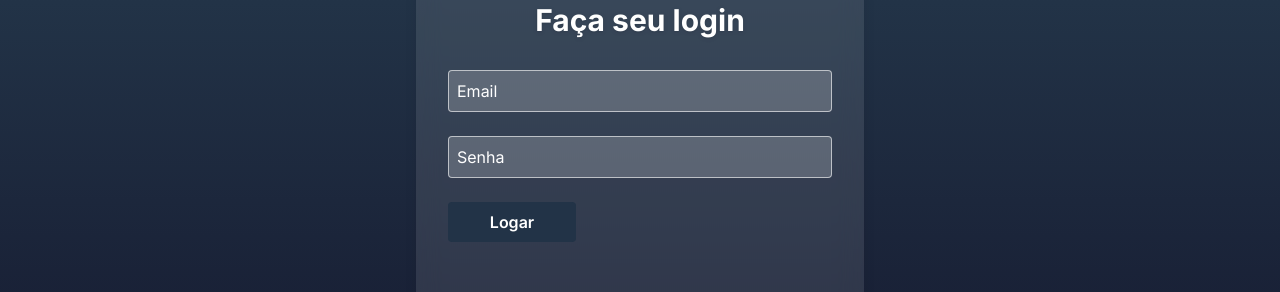
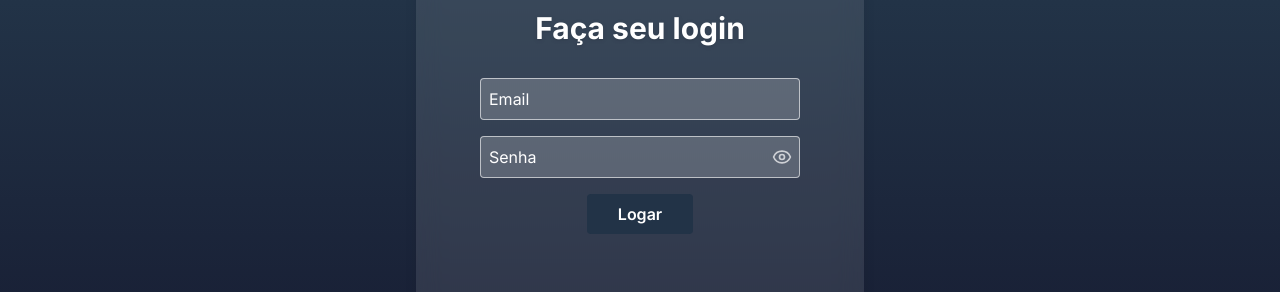
Before and after one commit to Davi062/LS-FINANCER, a Next.js app: page /login in a window 1280 px wide. Shown: the part 358-650 px from the top of the page. Built offline with nearby package versions, Linux system fonts and the light colour scheme.

Commit message:
anotções da LinkFinancer

```diff
--- a/app/admin/page.tsx
+++ b/app/admin/page.tsx
@@ -2,7 +2,6 @@
 
 import { useState } from 'react';
 import { Card, CardContent, CardHeader, CardTitle } from "@/components/ui/card";
-import { Button } from "@/components/ui/button";
 import {
   Dialog,
   DialogContent,
@@ -21,7 +20,9 @@ import {
   Legend,
   ResponsiveContainer,
 } from 'recharts';
-import { Separator } from '@radix-ui/react-separator';
+import {
+  ChartNoAxesCombined,
+} from 'lucide-react';
 
 // Mock data for the chart
 const monthlyData = [
@@ -131,12 +132,12 @@ export default function AdminPage() {
 
   return (
 
-    <div className="p-6 space-y-6 bg-red-5 w-full">
-      <h1 className="text-3xl font-bold"></h1>
+    <div className="lg:w-full w-full ">
+      <h1 className="text-3xl font-bold mb-4">Dashboard</h1>
 
       {/* Income/Expense Cards */}
-      <div className="grid gap-4 md:grid-cols-2 lg:grid-cols-4">
-        <Card>
+      <div className="grid gap-4 md:grid-cols-2 lg:grid-cols-4 mb-3">
+        <Card className="shadow-lg hover:shadow-xl transition-colors duration-7000 ">
           <CardHeader className="flex flex-row items-center justify-between space-y-0 pb-2">
             <CardTitle className="text-sm font-medium">Ganhos Totais</CardTitle>
             <span className="h-4 w-4 text-muted-foreground">💰</span>
@@ -146,7 +147,7 @@ export default function AdminPage() {
             <p className="text-xs text-muted-foreground">+20.1% em relação ao mês passado</p>
           </CardContent>
         </Card>
-        <Card>
+        <Card className="shadow-lg hover:shadow-xl transition-colors duration-7000 ">
           <CardHeader className="flex flex-row items-center justify-between space-y-0 pb-2">
             <CardTitle className="text-sm font-medium">Gastos Totais</CardTitle>
             <span className="h-4 w-4 text-muted-foreground">💸</span>
@@ -159,9 +160,10 @@ export default function AdminPage() {
       </div>
 
       {/* Chart and Clients */}
-      <div className="grid gap-4 md:grid-cols-2 lg:grid-cols-3">
+      <div className="grid gap-4 md:grid-cols-2 lg:grid-cols-3 ">
         <Card className="md:col-span-2">
-          <CardHeader>
+          <CardHeader className="flex flex-row-reverse items-center justify-between ">
+          <ChartNoAxesCombined className="w-5 h-5 text-muted-foreground" />
             <CardTitle>Desempenho Mensal</CardTitle>
           </CardHeader>
           <CardContent className="h-80">
--- a/app/globals.css
+++ b/app/globals.css
@@ -52,37 +52,37 @@
   --chart-3: 99 102 241; /* Índigo para outras séries */
   --chart-4: 245 158 11; /* Amarelo para outras séries */
   --chart-5: 236 72 153; /* Rosa para outras séries */
-  --background: oklch(1 0 0);
-  --foreground: oklch(0.145 0 0);
-  --card: oklch(1 0 0);
-  --card-foreground: oklch(0.145 0 0);
-  --popover: oklch(1 0 0);
-  --popover-foreground: oklch(0.145 0 0);
-  --primary: oklch(0.205 0 0);
-  --primary-foreground: oklch(0.985 0 0);
-  --secondary: oklch(0.97 0 0);
-  --secondary-foreground: oklch(0.205 0 0);
-  --muted: oklch(0.97 0 0);
-  --muted-foreground: oklch(0.556 0 0);
-  --accent: oklch(0.97 0 0);
-  --accent-foreground: oklch(0.205 0 0);
-  --destructive: oklch(0.577 0.245 27.325);
-  --border: oklch(0.922 0 0);
-  --input: oklch(0.922 0 0);
-  --ring: oklch(0.708 0 0);
-  --chart-1: oklch(0.646 0.222 41.116);
-  --chart-2: oklch(0.6 0.118 184.704);
-  --chart-3: oklch(0.398 0.07 227.392);
-  --chart-4: oklch(0.828 0.189 84.429);
-  --chart-5: oklch(0.769 0.188 70.08);
-  --sidebar: oklch(0.985 0 0);
-  --sidebar-foreground: oklch(0.145 0 0);
-  --sidebar-primary: oklch(0.205 0 0);
-  --sidebar-primary-foreground: oklch(0.985 0 0);
-  --sidebar-accent: oklch(0.97 0 0);
-  --sidebar-accent-foreground: oklch(0.205 0 0);
-  --sidebar-border: oklch(0.922 0 0);
-  --sidebar-ring: oklch(0.708 0 0);
+  --background: #101b27;
+  --foreground: #F8FAFC;
+  --card: #101b27;
+  --card-foreground: #F8FAFC;
+  --popover: #101b27;
+  --popover-foreground: #F8FAFC;
+  --primary: #101b27;
+  --primary-foreground: #F8FAFC;
+  --secondary: #334155;
+  --secondary-foreground: #F8FAFC;
+  --muted: #334155;
+  --muted-foreground: #94A3B8;
+  --accent: #334155;
+  --accent-foreground: #F8FAFC;
+  --destructive: #EF4444;
+  --border: #334155;
+  --input: #334155;
+  --ring: #64748B;
+  --chart-1: #10B981;
+  --chart-2: #3B82F6;
+  --chart-3: #8B5CF6;
+  --chart-4: #F59E0B;
+  --chart-5: #EC4899;
+  --sidebar: #101b27;
+  --sidebar-foreground: #F8FAFC;
+  --sidebar-primary: #3B82F6;
+  --sidebar-primary-foreground: #F8FAFC;
+  --sidebar-accent: #334155;
+  --sidebar-accent-foreground: #F8FAFC;
+  --sidebar-border: #334155;
+  --sidebar-ring: #64748B;
 }
 
 .dark {
--- a/app/login/page.tsx
+++ b/app/login/page.tsx
@@ -4,70 +4,58 @@ import { useState } from "react";
 import { motion, AnimatePresence } from "framer-motion";
 import { useRouter } from "next/navigation";
 import { useAuth } from "@/contexts/auth-context";
+import { Eye, EyeOff } from "lucide-react";
 
-type User = {
-  id: string;
-  name: string;
-  email: string;
-  role: 'admin' | 'client';
-};
-
-export default function LoginPage() {
+export default function Page() {
   const [flipped, setFlipped] = useState(false);
+  const [loggedIn, setLoggedIn] = useState(false);
   const [isLoading, setIsLoading] = useState(false);
   const [email, setEmail] = useState("");
   const [senha, setSenha] = useState("");
-  const [error, setError] = useState("");
+  const [showPassword, setShowPassword] = useState(false);
+
+  const router = useRouter();
   const { login } = useAuth();
-  const router = useRouter();
 
-  async function handleSubmit(e: React.FormEvent) {
+  function handleClick(e: React.FormEvent) {
     e.preventDefault();
-    if (flipped) return;
+    if (flipped || isLoading) return;
 
     setIsLoading(true);
-    setError("");
 
-    try {
-      // Validação das credenciais
+    // Verificação de credenciais hardcoded (substitua por uma chamada à API real)
+    let userData = null;
+
     if (email === 'admin@admin.com' && senha === '123456') {
-        const adminUser: User = {
+      userData = {
         id: '1',
         name: 'Administrador',
         email: 'admin@admin.com',
-          role: 'admin'
+        role: 'admin' as const,
+        avatar: '/avatars/admin.jpg'
       };
-
-        login(adminUser);
-        setFlipped(true);
-
-        setTimeout(() => {
-          router.push('/admin');
-        }, 1000);
-
-      } else if (email === 'client@gmail.com' && senha === '123456') {
-        const clientUser: User = {
+    } else if (email === 'cliente@gmail.com' && senha === '123456') {
+      userData = {
         id: '2',
         name: 'Cliente',
-          email: 'client@gmail.com',
-          role: 'client'
+        email: 'cliente@exemplo.com',
+        role: 'client' as const,
+        avatar: '/avatars/client.jpg'
       };
-
-        login(clientUser);
-        setFlipped(true);
-
-        setTimeout(() => {
-          router.push('/client');
-        }, 1000);
-
-      } else {
-        throw new Error('Credenciais inválidas');
     }
 
-    } catch (err) {
-      setError("Credenciais inválidas. Tente novamente.");
-      console.error("Erro no login:", err);
-    } finally {
+    if (userData) {
+      login(userData);
+      setFlipped(true);
+      setLoggedIn(true);
+
+      // Redireciona após a animação
+      setTimeout(() => {
+        const redirectPath = userData.role === 'admin' ? '/admin' : '/client';
+        router.push(redirectPath);
+      }, 1500);
+    } else {
+      alert('Credenciais inválidas!');
       setIsLoading(false);
     }
   }
@@ -103,7 +91,7 @@ export default function LoginPage() {
               Faça seu login
             </h1>
 
-            <form className="w-full space-y-6" onSubmit={handleSubmit}>
+            <form onSubmit={handleClick} className="flex flex-col gap-4 w-5/6">
               <input
                 type="text"
                 placeholder="Email"
@@ -111,18 +99,29 @@ export default function LoginPage() {
                 onChange={(e) => setEmail(e.target.value)}
                 className="w-full p-2 border border-white/60 bg-white/20 text-white placeholder-white rounded"
               />
+              <div className="relative">
                 <input
-                type="password"
+                  type={showPassword ? "text" : "password"}
                   placeholder="Senha"
                   value={senha}
                   onChange={(e) => setSenha(e.target.value)}
-                className="w-full p-2 border border-white/60 bg-white/20 text-white placeholder-white rounded"
+                  className="w-full p-2 pr-10 border border-white/60 bg-white/20 text-white placeholder-white rounded"
                 />
+                <button
+                  type="button"
+                  onClick={() => setShowPassword(!showPassword)}
+                  className="absolute right-2 top-1/2 transform -translate-y-1/2 text-white/70 hover:text-white transition-colors"
+                  tabIndex={-1}
+                >
+                  {showPassword ? <EyeOff size={20} /> : <Eye size={20} />}
+                </button>
+              </div>
               <button
                 type="submit"
                 className="w-2/6 max-w-xs mx-auto bg-[#223347] hover:bg-[#3c5674] text-white font-semibold rounded p-2 transition-transform duration-200 ease-in-out active:scale-90"
+                disabled={!email || !senha}
               >
-                Logar
+                {isLoading ? 'Entrando...' : 'Logar'}
               </button>
             </form>
           </div>
@@ -136,9 +135,8 @@ export default function LoginPage() {
             }}
           >
             <AnimatePresence>
-              {flipped && (
+              {loggedIn && (
                 <motion.div
-                  key="success-message"
                   initial={{ opacity: 0, scale: 0.8 }}
                   animate={{ opacity: 1, scale: 1 }}
                   exit={{ opacity: 0 }}
--- a/components/app-sidebar.tsx
+++ b/components/app-sidebar.tsx
@@ -51,7 +51,7 @@ const data = {
       icon: LayoutDashboard,
       items: [
         {
-          title: "Dashboard",
+          title: "VisãoGeral",
           url: "/admin",
           icon: PieChart,
         },
@@ -63,7 +63,7 @@ const data = {
       icon: ScrollText,
       items: [
         {
-          title: "Projetos",
+          title: "Detalhes",
           url: "/admin/projetos",
           icon: ScrollText,
         },
@@ -75,7 +75,7 @@ const data = {
       icon: User,
       items: [
         {
-          title: "Usuários",
+          title: "Gerenciar",
           url: "/admin/users",
           icon: User,
         },
@@ -87,7 +87,7 @@ const data = {
      icon: Settings2,
      items: [
        {
-         title: "Configurações",
+         title: "Preferências",
          url: "/admin/settings",
          icon: Settings2,
        },
--- a/package.json
+++ b/package.json
@@ -41,7 +41,8 @@
     "react-intersection-observer": "^9.16.0",
     "recharts": "^2.15.3",
     "sonner": "^2.0.5",
-    "tailwind-merge": "^3.3.0"
+    "tailwind-merge": "^3.3.0",
+    "tailwindcss-animate": "^1.0.7"
   },
   "devDependencies": {
     "@eslint/eslintrc": "^3",
--- /dev/null
+++ b/tailwind.config.js
@@ -0,0 +1,36 @@
+/** @type {import('tailwindcss').Config} */
+module.exports = {
+  darkMode: ["class"],
+  content: [
+    './pages/**/*.{ts,tsx}',
+    './components/**/*.{ts,tsx}',
+    './app/**/*.{ts,tsx}',
+    './src/**/*.{ts,tsx}',
+  ],
+  theme: {
+    container: {
+      center: true,
+      padding: "2rem",
+      screens: {
+        "2xl": "1400px",
+      },
+    },
+    extend: {
+      colors: {
+        primary: {
+          DEFAULT: "#1E2936",
+          foreground: "hsl(var(--primary-foreground))",
+        },
+        background: {
+          DEFAULT: "#1E2936",
+          foreground: "hsl(var(--background-foreground))",
+        },
+        card: {
+          DEFAULT: "hsl(var(--card))",
+          foreground: "hsl(var(--card-foreground))",
+        },
+      },
+    },
+  },
+  plugins: [],
+}
```
Also changed, not shown: 2 other files (tests, documents, lock files or other folders). Lines whose indentation alone changed are shown as unchanged.
